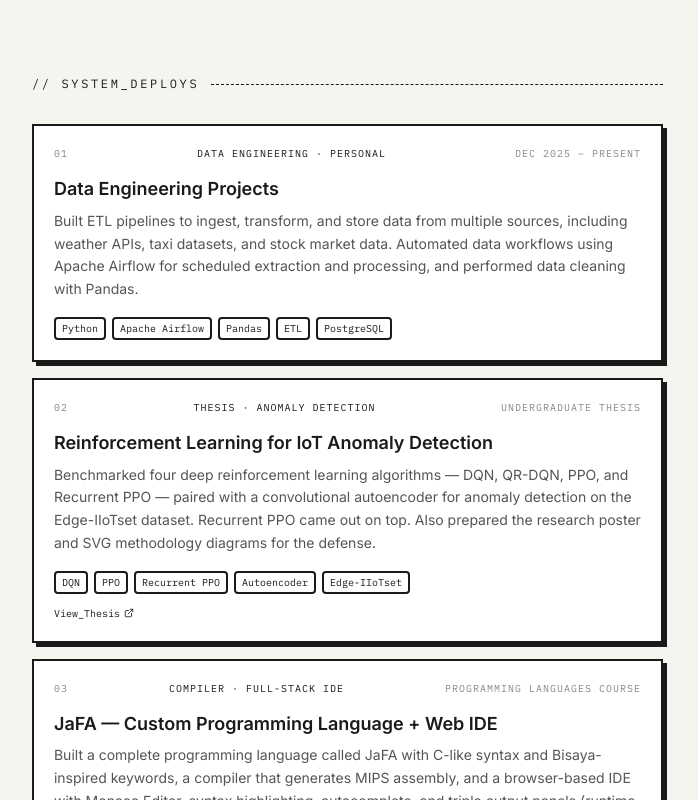
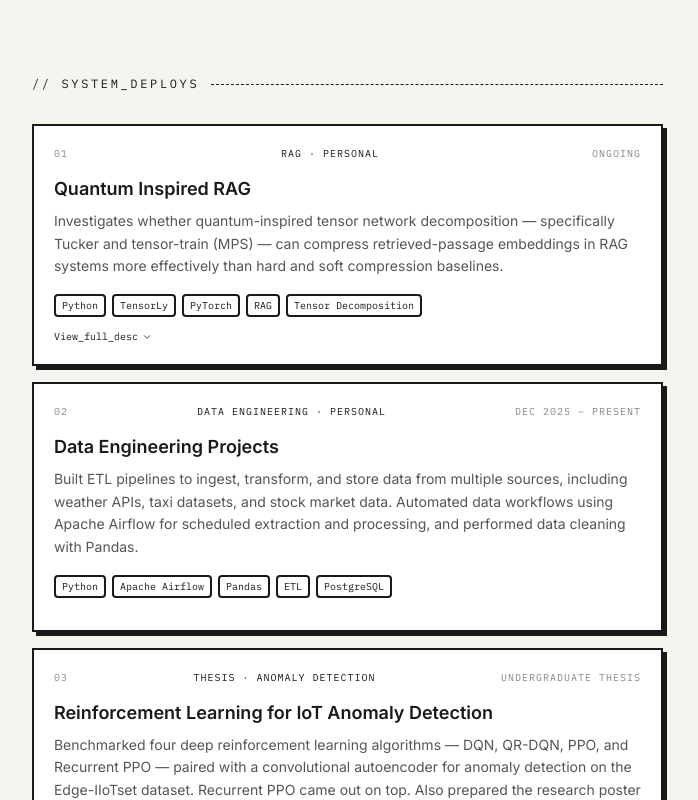
Before and after one commit to Yoeees/my-portfolio, a React (Vite) app: page / in a window 1280 px wide. Shown: the part 2080-2880 px from the top of the page, without its empty margins (553-1251 px from the left). Built offline with nearby package versions, Linux system fonts and the light colour scheme.

Commit message:
feat: update

```diff
--- a/src/components/sections/Projects.tsx
+++ b/src/components/sections/Projects.tsx
@@ -1,18 +1,17 @@
+import { useState } from "react";
 import Section from "../ui/Section";
 import Tag from "../ui/Tag";
 import Reveal from "../ui/Reveal";
-import { ExternalLink } from "lucide-react";
+import { ExternalLink, ChevronDown } from "lucide-react";
 import { PROJECTS } from "../../data";
 
-export default function Projects() {
+function ProjectCard({ p, index }: { p: (typeof PROJECTS)[number]; index: number }) {
+  const [expanded, setExpanded] = useState(false);
+
   return (
-    <Section id="projects" title="SYSTEM_DEPLOYS">
-      <div className="space-y-4">
-        {PROJECTS.slice(0, 4).map((p, i) => (
-          <Reveal key={p.title} delay={i * 80}>
     <article className="border-2 border-line bg-panel p-5 shadow-brutal">
       <div className="flex flex-wrap items-center justify-between gap-3 font-mono text-[10px] uppercase tracking-widest text-soft">
-                <span>{String(i + 1).padStart(2, "0")}</span>
+        <span>{String(index + 1).padStart(2, "0")}</span>
         <span className="text-accent">{p.tag}</span>
         <span>{p.period}</span>
       </div>
@@ -28,8 +27,8 @@ export default function Projects() {
           </Tag>
         ))}
       </div>
+      <div className="mt-3 flex flex-wrap gap-3 font-mono text-[10px] text-accent">
         {p.url && (
-                <div className="mt-3 flex gap-3 font-mono text-[10px] text-accent">
           <a
             href={p.url}
             target="_blank"
@@ -38,9 +37,42 @@ export default function Projects() {
           >
             View_Thesis <ExternalLink size={10} />
           </a>
+        )}
+        {p.fullDesc && (
+          <button
+            type="button"
+            onClick={() => setExpanded((v) => !v)}
+            className="flex items-center gap-1 cursor-pointer hover:underline"
+          >
+            View_full_desc <ChevronDown size={10} className={`transition-transform ${expanded ? "rotate-180" : ""}`} />
+          </button>
+        )}
+      </div>
+      {p.fullDesc && expanded && (
+        <div className="mt-4 border-t-2 border-line pt-4 space-y-3 text-sm leading-relaxed text-muted">
+          {p.fullDesc.map((line, i) => {
+            if (line.startsWith("## ")) {
+              return (
+                <h4 key={i} className="font-display text-base font-semibold text-ink pt-2">
+                  {line.replace("## ", "")}
+                </h4>
+              );
+            }
+            return <p key={i}>{line}</p>;
+          })}
         </div>
       )}
     </article>
+  );
+}
+
+export default function Projects() {
+  return (
+    <Section id="projects" title="SYSTEM_DEPLOYS">
+      <div className="space-y-4">
+        {PROJECTS.slice(0, 4).map((p, i) => (
+          <Reveal key={p.title} delay={i * 80}>
+            <ProjectCard p={p} index={i} />
           </Reveal>
         ))}
       </div>
--- a/src/data.ts
+++ b/src/data.ts
@@ -15,6 +15,7 @@ export interface Project {
   body: string;
   tags: string[];
   url?: string;
+  fullDesc?: string[];
 }
 
 export interface Certificate {
@@ -87,6 +88,29 @@ export const STACK: StackGroup[] = [
 
 export const PROJECTS: Project[] = [
   {
+    tag: "RAG · PERSONAL",
+    title: "Quantum Inspired RAG",
+    period: "Ongoing",
+    body:
+      "Investigates whether quantum-inspired tensor network decomposition — specifically Tucker and tensor-train (MPS) — can compress retrieved-passage embeddings in RAG systems more effectively than hard and soft compression baselines.",
+    tags: ["Python", "TensorLy", "PyTorch", "RAG", "Tensor Decomposition"],
+    fullDesc: [
+      "## Problem",
+      "RAG systems ground LLM outputs in retrieved documents, but this substantially increases input context length, raising inference latency and token cost. Existing compression methods — hard (selection/extraction) and soft (autoencoders like ICAE, xRAG, COCOM) — either lack learned semantic compression or compress indiscriminately without query conditioning.",
+      "## Approach",
+      "Applies quantum-inspired tensor network decomposition (Tucker and tensor-train/MPS) to retrieved-passage embeddings. Unlike autoencoders, tensor decomposition provides interpretable structure (core tensor + factor matrices revealing semantic modes), controlled compression via rank selection, and query-conditioned potential.",
+      "## Methodology",
+      "1. Baselines: no compression, hard compression (selection + extraction + token budget), simple autoencoder",
+      "2. Tensor compressor: reshape retrieved-chunk embeddings into a higher-order tensor, decompose via Tucker/TT, reconstruct",
+      "3. LLM interface: feed reconstructed text to local LLM (Qwen3/Llama 3.2 via Ollama) — no model modification required",
+      "4. Evaluation: Natural Questions and TriviaQA — answer accuracy (EM/F1), compression ratio, latency, reconstruction fidelity",
+      "## Expected Contributions",
+      "First application of Tucker/tensor-train decomposition to retrieved-passage embeddings for RAG context compression, with empirical comparison against hard/soft baselines. Prior work (CompactifAI, KARIPAP, TensorLLM) applies tensor networks only to LLM weight compression.",
+      "## Tech Stack",
+      "TensorLy · PyTorch · sentence-transformers · Chroma/FAISS · Ollama · Hugging Face datasets · tiktoken · pandas/matplotlib",
+    ],
+  },
+  {
     tag: "DATA ENGINEERING · PERSONAL",
     title: "Data Engineering Projects",
     period: "Dec 2025 – Present",
@@ -110,6 +134,7 @@ export const PROJECTS: Project[] = [
     body:
       "Built a complete programming language called JaFA with C-like syntax and Bisaya-inspired keywords, a compiler that generates MIPS assembly, and a browser-based IDE with Monaco Editor, syntax highlighting, autocomplete, and triple output panels (runtime, assembly, machine code).",
     tags: ["C", "Flex/Bison", "MIPS Assembly", "TypeScript", "Monaco Editor", "Vite"],
+    url:'https://jafa-pl.vercel.app/'
   },
   {
     tag: "FULL-STACK · LAB SYSTEM",
--- a/src/pages/ProjectsPage.tsx
+++ b/src/pages/ProjectsPage.tsx
@@ -1,8 +1,70 @@
-import { ArrowLeft, ExternalLink, Moon, Sun } from "lucide-react";
+import { useState } from "react";
+import { ArrowLeft, ExternalLink, Moon, Sun, ChevronDown } from "lucide-react";
 import { ThemeProvider } from "../lib/theme";
 import { useTheme } from "../lib/theme-context";
 import { PROJECTS } from "../data";
 import Tag from "../components/ui/Tag";
+
+function ProjectCard({ project, index }: { project: (typeof PROJECTS)[number]; index: number }) {
+  const [expanded, setExpanded] = useState(false);
+
+  return (
+    <article className="border-2 border-line bg-panel p-5 shadow-brutal">
+      <div className="flex flex-wrap items-center justify-between gap-3 font-mono text-[10px] uppercase tracking-widest text-soft">
+        <span>{String(index + 1).padStart(2, "0")}</span>
+        <span className="text-accent">{project.tag}</span>
+        <span>{project.period}</span>
+      </div>
+
+      <h3 className="mt-4 font-display text-lg font-semibold leading-snug text-ink">
+        {project.title}
+      </h3>
+      <p className="mt-2 text-sm leading-relaxed text-muted">{project.body}</p>
+      <div className="mt-4 flex flex-wrap gap-1.5">
+        {project.tags.map((tag) => (
+          <Tag key={tag} className="text-[10px]" >
+            {tag}
+          </Tag>
+        ))}
+      </div>
+      <div className="mt-3 flex flex-wrap gap-3 font-mono text-[10px] text-accent">
+        {project.url && (
+          <a
+            href={project.url}
+            target="_blank"
+            rel="noreferrer"
+            className="flex items-center gap-1 cursor-pointer hover:underline"
+          >
+            View_Thesis <ExternalLink size={10} />
+          </a>
+        )}
+        {project.fullDesc && (
+          <button
+            type="button"
+            onClick={() => setExpanded((v) => !v)}
+            className="flex items-center gap-1 cursor-pointer hover:underline"
+          >
+            View_full_desc <ChevronDown size={10} className={`transition-transform ${expanded ? "rotate-180" : ""}`} />
+          </button>
+        )}
+      </div>
+      {project.fullDesc && expanded && (
+        <div className="mt-4 border-t-2 border-line pt-4 space-y-3 text-sm leading-relaxed text-muted">
+          {project.fullDesc.map((line, i) => {
+            if (line.startsWith("## ")) {
+              return (
+                <h4 key={i} className="font-display text-base font-semibold text-ink pt-2">
+                  {line.replace("## ", "")}
+                </h4>
+              );
+            }
+            return <p key={i}>{line}</p>;
+          })}
+        </div>
+      )}
+    </article>
+  );
+}
 
 function ProjectsPageContent() {
   const { theme, toggle } = useTheme();
@@ -49,40 +111,7 @@ function ProjectsPageContent() {
         <main className="w-full pb-16 lg:w-[58%] lg:py-24">
           <div className="space-y-4">
             {PROJECTS.map((project, i) => (
-              <article
-                key={project.title}
-                className="border-2 border-line bg-panel p-5 shadow-brutal"
-              >
-                <div className="flex flex-wrap items-center justify-between gap-3 font-mono text-[10px] uppercase tracking-widest text-soft">
-                  <span>{String(i + 1).padStart(2, "0")}</span>
-                  <span className="text-accent">{project.tag}</span>
-                  <span>{project.period}</span>
-                </div>
-
-                <h3 className="mt-4 font-display text-lg font-semibold leading-snug text-ink">
-                  {project.title}
-                </h3>
-                <p className="mt-2 text-sm leading-relaxed text-muted">{project.body}</p>
-                <div className="mt-4 flex flex-wrap gap-1.5">
-                  {project.tags.map((tag) => (
-                    <Tag key={tag} className="text-[10px]" >
-                      {tag}
-                    </Tag>
-                  ))}
-                </div>
-                {project.url && (
-                  <div className="mt-3 flex gap-3 font-mono text-[10px] text-accent">
-                    <a
-                      href={project.url}
-                      target="_blank"
-                      rel="noreferrer"
-                      className="flex items-center gap-1 cursor-pointer hover:underline"
-                    >
-                      View_Thesis <ExternalLink size={10} />
-                    </a>
-                  </div>
-                )}
-              </article>
+              <ProjectCard key={project.title} project={project} index={i} />
             ))}
           </div>
         </main>
```
Also changed, not shown: 1 other file (tests, documents, lock files or other folders). Lines whose indentation alone changed are shown as unchanged.
